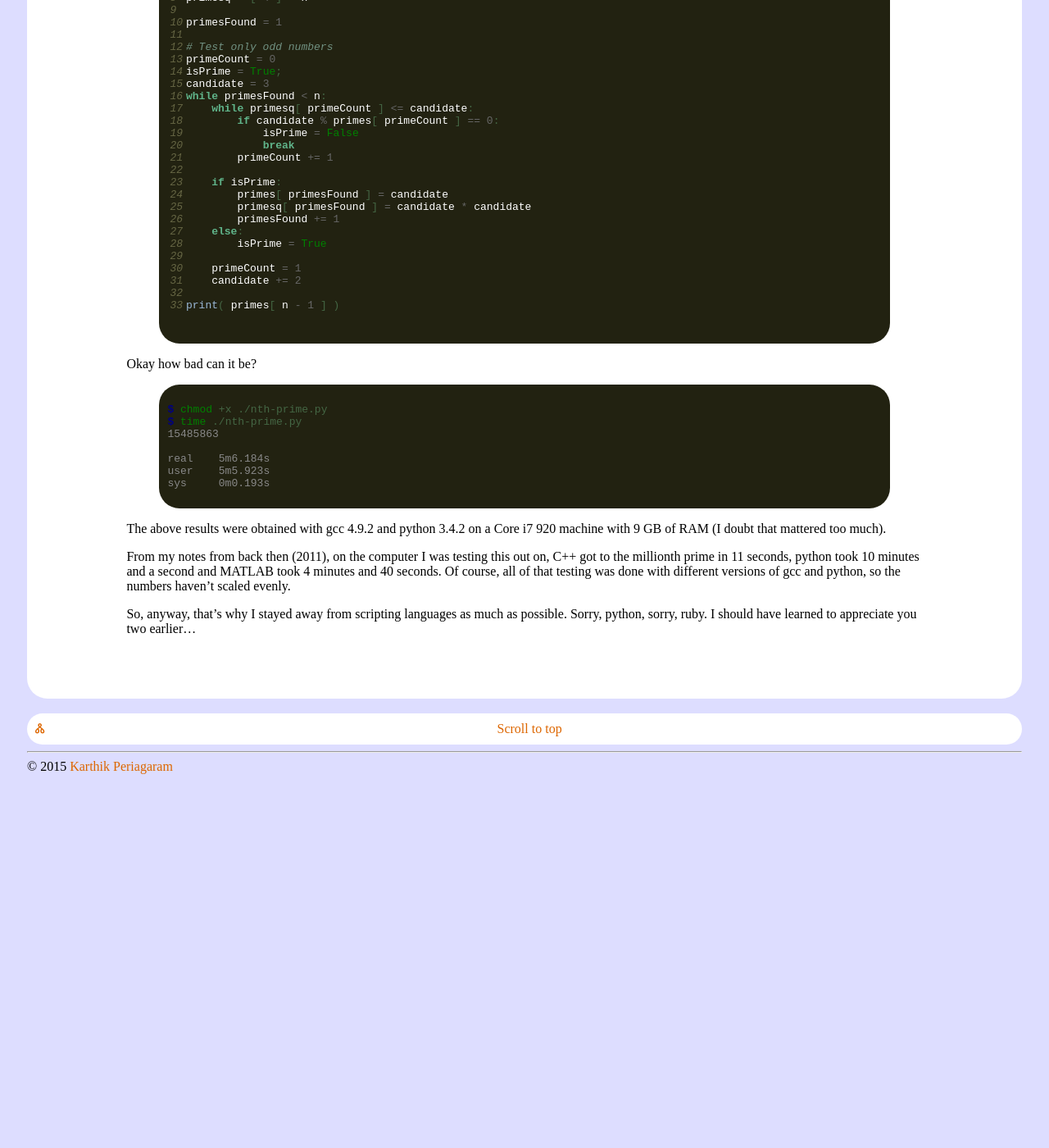
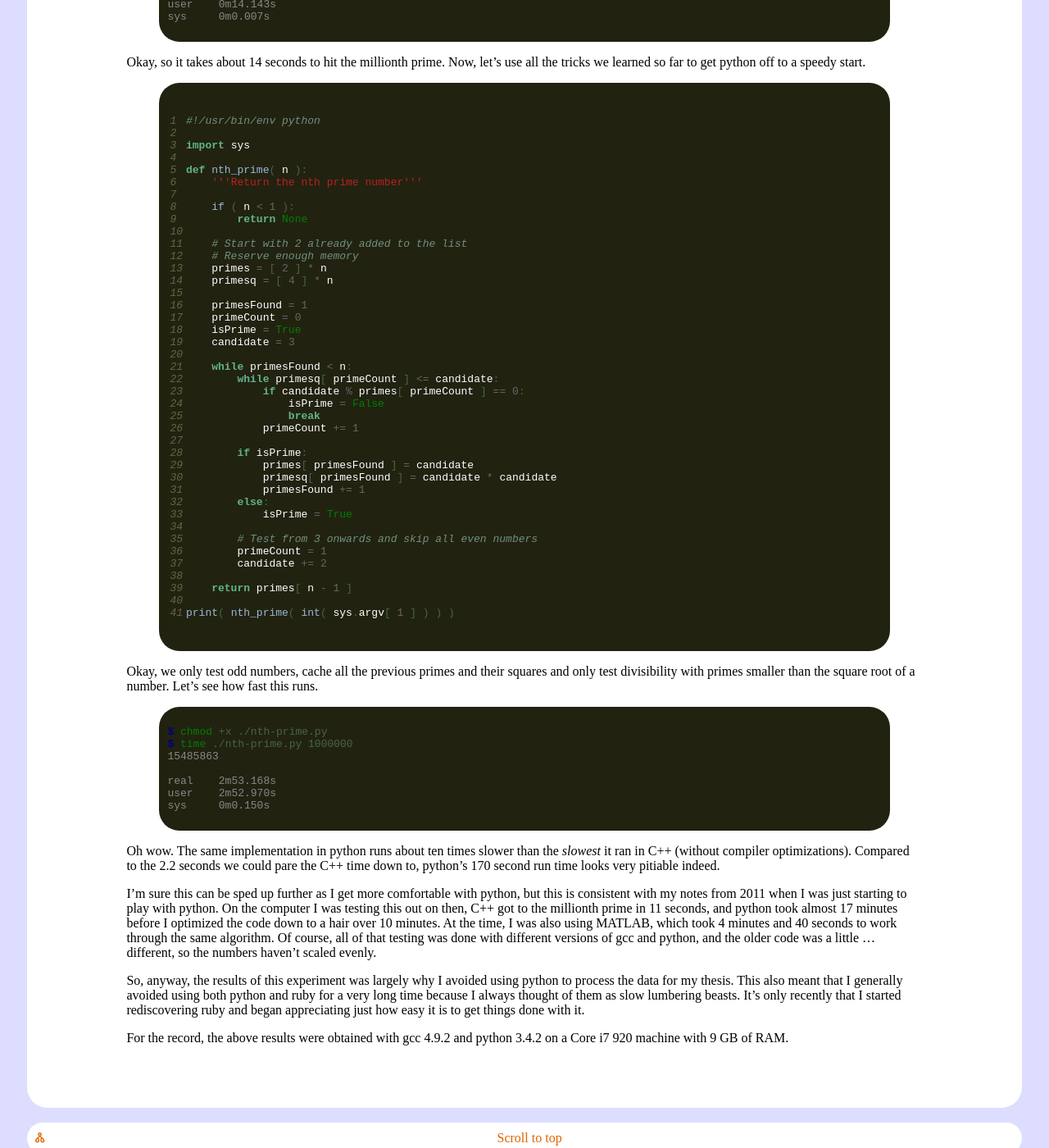
Before and after one commit to dekonvoluted/dekonvoluted.github.io, a Jekyll site: the page built from _posts/2015-01-11-finding-the-nth-prime.md, in a window 1280 px wide and 1400 px high, scrolled down 4206 px. Shown: the whole window at 82% size. Built offline with Jekyll 4.4.1, drawn with Linux system fonts in a browser that asks for light colours; before the commit the page ends 5168 px from its top, so only the background shows below that; some of the changed text lies outside the part shown.

Commit message:
Updated blog

```diff
--- a/_posts/2015-01-11-finding-the-nth-prime.md
+++ b/_posts/2015-01-11-finding-the-nth-prime.md
@@ -191,7 +191,7 @@ sys     0m0.003s
 {% endhighlight %}
 
 Yup.
-We definitely got a tad bit slower.
+We definitely got a tad bit slower, presumably from having to store and retrieve the squares of all the primes found so far.
 Could higher optimization levels help us now?
 
 {% highlight console %}
@@ -211,6 +211,7 @@ user    0m2.217s
 sys     0m0.003s
 {% endhighlight %}
 
+So, caching the squares managed to save us about 10 ms at the end of the day.
 What if we reserve space for the vectors ahead of time, since we already know that we're out to find the first `n` primes?
 
 {% highlight diff %}
@@ -242,65 +243,94 @@ user    0m2.213s
 sys     0m0.000s
 {% endhighlight %}
 
-Well, that's about as far as it goes with C++, I guess.
+That shaved off another 10 ms, but I'm starting to run out of ideas and it looks like that's as far as this goes with C++.
 Still, 2.2 seconds to the millionth prime isn't too shabby.
 
 Let's try implementing the same algorithm in python.
-Now, python is interpreted and so we'll use the benefit of all that we learned speeding up the code in C++ to help it run as fast as possible.
+Now, python is interpreted and that puts it at a disadvantage, particularly since we asked the compiler to optimize the code.
+Let's run this without any compiler optimization.
+
+{% highlight console %}
+$ g++ --std=c++11 -o nth-prime nth-prime.cpp
+$ time ./nth-prime 1000000
+15485863
+
+real    0m14.152s
+user    0m14.143s
+sys     0m0.007s
+{% endhighlight %}
+
+Okay, so it takes about 14 seconds to hit the millionth prime.
+Now, let's use all the tricks we learned so far to get python off to a speedy start.
 
 {% highlight python linenos %}
 #!/usr/bin/env python
 
-n = 1000000
+import sys
 
-# Start with 2 already added to list
-# Reserve enough memory
-primes = [ 2 ] * n
-primesq = [ 4 ] * n
+def nth_prime( n ):
+    '''Return the nth prime number'''
 
-primesFound = 1
+    if ( n < 1 ):
+        return None
 
-# Test only odd numbers
-primeCount = 0
-isPrime = True;
-candidate = 3
-while primesFound < n:
-    while primesq[ primeCount ] <= candidate:
-        if candidate % primes[ primeCount ] == 0:
-            isPrime = False
-            break
-        primeCount += 1
+    # Start with 2 already added to the list
+    # Reserve enough memory
+    primes = [ 2 ] * n
+    primesq = [ 4 ] * n
 
-    if isPrime:
-        primes[ primesFound ] = candidate
-        primesq[ primesFound ] = candidate * candidate
-        primesFound += 1
-    else:
-        isPrime = True
+    primesFound = 1
+    primeCount = 0
+    isPrime = True
+    candidate = 3
 
-    primeCount = 1
-    candidate += 2
+    while primesFound < n:
+        while primesq[ primeCount ] <= candidate:
+            if candidate % primes[ primeCount ] == 0:
+                isPrime = False
+                break
+            primeCount += 1
 
-print( primes[ n - 1 ] )
+        if isPrime:
+            primes[ primesFound ] = candidate
+            primesq[ primesFound ] = candidate * candidate
+            primesFound += 1
+        else:
+            isPrime = True
+
+        # Test from 3 onwards and skip all even numbers
+        primeCount = 1
+        candidate += 2
+
+    return primes[ n - 1 ]
+
+print( nth_prime( int( sys.argv[ 1 ] ) ) )
 {% endhighlight %}
 
-Okay how bad can it be?
+Okay, we only test odd numbers, cache all the previous primes and their squares and only test divisibility with primes smaller than the square root of a number.
+Let's see how fast this runs.
 
 {% highlight console %}
 $ chmod +x ./nth-prime.py
-$ time ./nth-prime.py
+$ time ./nth-prime.py 1000000
 15485863
 
-real    5m6.184s
-user    5m5.923s
-sys     0m0.193s
+real    2m53.168s
+user    2m52.970s
+sys     0m0.150s
 {% endhighlight %}
 
-The above results were obtained with gcc 4.9.2 and python 3.4.2 on a Core i7 920 machine with 9 GB of RAM (I doubt that mattered too much).
+Oh wow.
+The same implementation in python runs about ten times slower than the *slowest* it ran in C++ (without compiler optimizations).
+Compared to the 2.2 seconds we could pare the C++ time down to, python's 170 second run time looks very pitiable indeed.
 
-From my notes from back then (2011), on the computer I was testing this out on, C++ got to the millionth prime in 11 seconds, python took 10 minutes and a second and MATLAB took 4 minutes and 40 seconds.
-Of course, all of that testing was done with different versions of gcc and python, so the numbers haven't scaled evenly.
+I'm sure this can be sped up further as I get more comfortable with python, but this is consistent with my notes from 2011 when I was just starting to play with python.
+On the computer I was testing this out on then, C++ got to the millionth prime in 11 seconds, and python took almost 17 minutes before I optimized the code down to a hair over 10 minutes.
+At the time, I was also using MATLAB, which took 4 minutes and 40 seconds to work through the same algorithm.
+Of course, all of that testing was done with different versions of gcc and python, and the older code was a little ...different, so the numbers haven't scaled evenly.
 
-So, anyway, that's why I stayed away from scripting languages as much as possible.
-Sorry, python, sorry, ruby.
-I should have learned to appreciate you two earlier...
+So, anyway, the results of this experiment was largely why I avoided using python to process the data for my thesis.
+This also meant that I generally avoided using both python and ruby for a very long time because I always thought of them as slow lumbering beasts.
+It's only recently that I started rediscovering ruby and began appreciating just how easy it is to get things done with it.
+
+For the record, the above results were obtained with gcc 4.9.2 and python 3.4.2 on a Core i7 920 machine with 9 GB of RAM.
```
